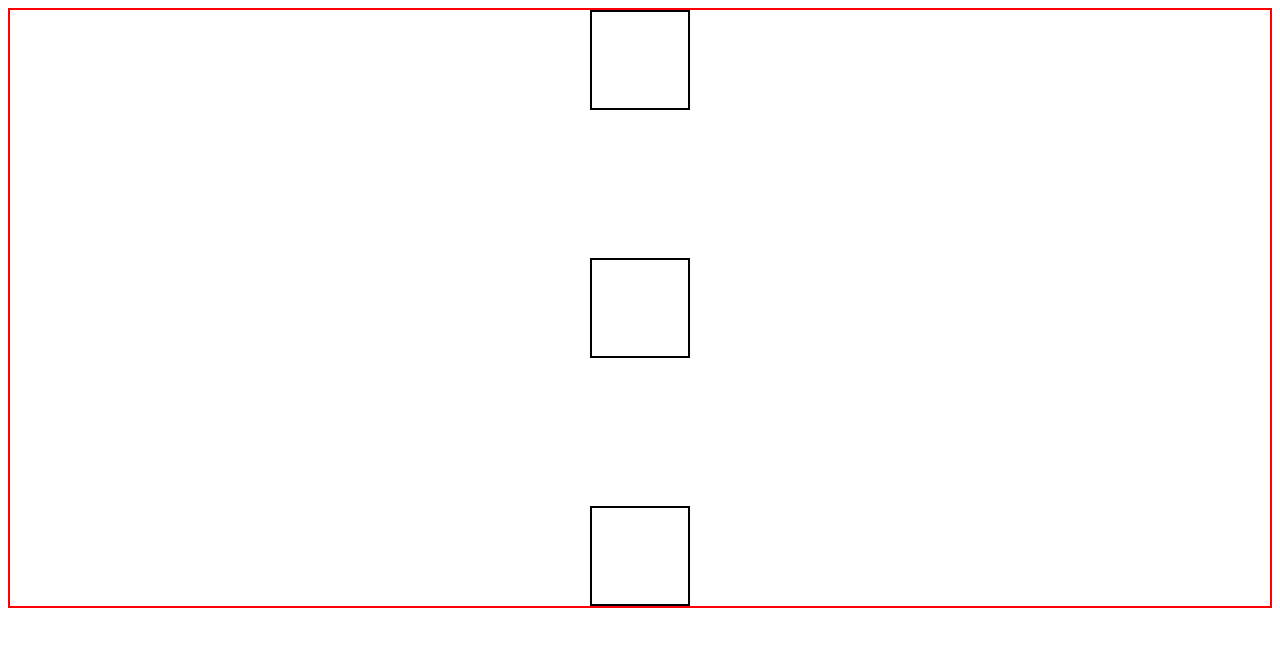
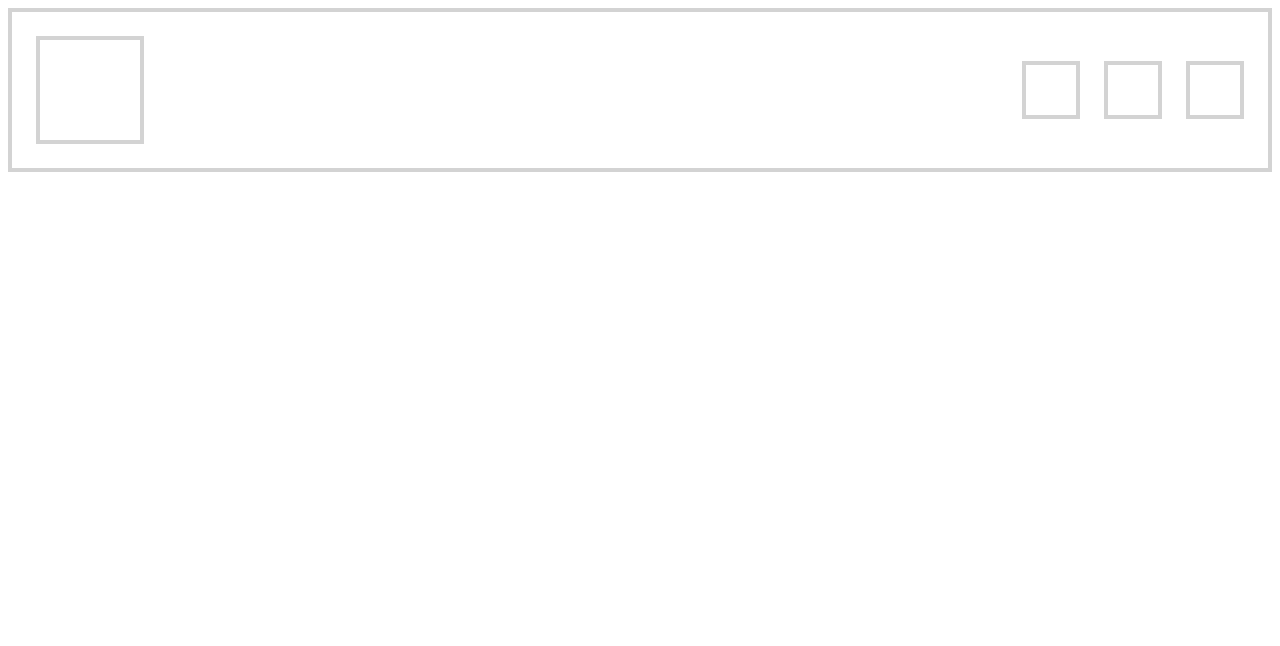
Before and after one commit to Rabin90210/Html-and-Css-demo-1, a plain HTML site: page index.html in a window 1280 px wide. Drawn offline with Linux system fonts and the light colour scheme.

Commit message:
first commit

```diff
--- a/index.html
+++ b/index.html
@@ -1,19 +1,21 @@
 <!DOCTYPE html>
 <html lang="en">
-
 <head>
     <meta charset="UTF-8">
     <meta http-equiv="X-UA-Compatible" content="IE=edge">
     <meta name="viewport" content="width=device-width, initial-scale=1.0">
     <title>Document</title>
-    <link rel="stylesheet" href="./style.css">
+    <link rel="stylesheet" href="styles.css">
 </head>
 <body>
-<div class="container">
-    <div class="box"></div>
-    <div class="box"></div>
-    <div class="box"></div>
-</div>
+    <div class="container">
+        <div class="box"></div>
+        <div class="box-wrap">
+            <div class="box box-small"> </div>
+            <div class="box box-small"> </div>
+            <div class="box box-small"> </div>
+        </div>
+    </div>
+
 </body>
-
 </html>
--- a/style.css
+++ /dev/null
@@ -1,19 +0,0 @@
-*{
-    box-sizing: border-box;
-}
-
-.container {
-    width: 100%;
-    height: 600px;
-    border: 2px solid red;
-    display: flex;
-    flex-direction: column;
-    align-items: center;
-    justify-content: space-between;
-}
-
-.box {
-    width: 100px;
-    height: 100px;
-    border: 2px solid black;
-}
--- /dev/null
+++ b/styles.css
@@ -0,0 +1,23 @@
+.box {
+    border: 4px solid lightgrey;
+    height: 100px;
+    width: 100px;
+}
+
+.box-small {
+    width: 50px;
+    height: 50px;
+    margin-left: 24px;
+}
+
+.box-wrap {
+    display: flex;
+    align-items: center;
+}
+
+.container  {
+    border: 4px solid lightgray;
+    display: flex;
+    justify-content: space-between;
+    padding: 24px;
+}
```
